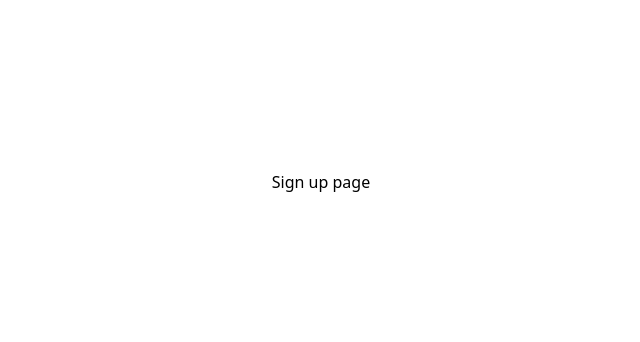
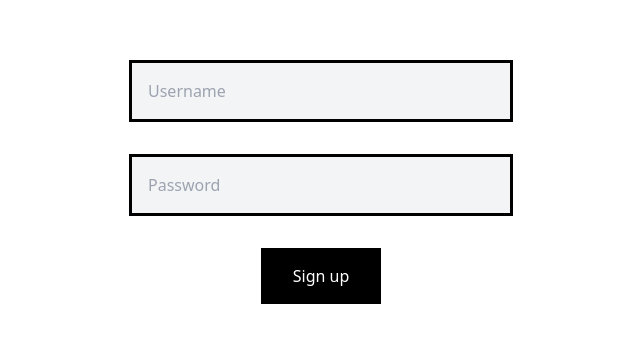
Before and after one commit to SergeyCherepiuk/docs, a SvelteKit app in the folder client/: page /signup in a window 1280 px wide. Shown: the part 218-560 px from the top of the page, without its empty margins (319-959 px from the left). Built offline with nearby package versions, Linux system fonts and the light colour scheme.

Commit message:
DOCS-16: Log in and sign up pages + Insomnia API endpoints

```diff
--- a/client/src/routes/signup/+page.svelte
+++ b/client/src/routes/signup/+page.svelte
@@ -1 +1,64 @@
-<h1 class="flex h-full w-full items-center justify-center">Sign up page</h1>
+<script lang="ts">
+	import TextField from "./../../components/TextField.svelte";
+	import Button from "../../components/Button.svelte";
+    import { ValidationRuleRequired } from "../../validation/Required";
+	import { ValidationRuleMinimumLength } from "../../validation/MinimumLength";
+	import { ValidationRuleUpperCaseLetters } from "../../validation/UpperCaseLetters";
+	import { goto } from "$app/navigation";
+
+    let errorMessage: string | null = null
+    let username: string = ""
+    let password: string = ""
+
+    let usernameValidationRules = [new ValidationRuleRequired(), new ValidationRuleMinimumLength(3)]
+    let passwordValidationRules = [new ValidationRuleRequired(), new ValidationRuleMinimumLength(8), new ValidationRuleUpperCaseLetters(3)]
+
+    let signupPromise: Promise<Response> | undefined = undefined
+    function signup() {
+        // TODO: Validate all TextFields
+
+        signupPromise = fetch("http://localhost:3000/api/v1/auth/signup", {
+            method: "POST",
+            credentials: "include",
+            headers: {
+                "Content-Type": "application/json",
+            },
+            body: JSON.stringify({
+                "username": username,
+                "password": password,
+            }),
+        })
+
+        signupPromise.then(response => {
+            if (response.ok) {
+                goto("/home")
+            } else {
+                response.json().then(body => errorMessage = body.message)
+            }
+        })
+    }
+
+    function wait(ms: number): Promise<any> {
+        return new Promise((res) => setTimeout(res , ms))
+    }
+</script>
+
+<div class="flex flex-col gap-4 w-full h-full items-center justify-center content-center">
+    <div id="inputs" class="flex flex-col items-center gap-8 w-[90%] min-[440px]:w-[80%] min-[550px]:w-[70%] min-[660px]:w-[60%] min-[770px]:w-[50%] min-[990px]:w-[40%] min-[1210px]:w-[30%] min-[1430px]:w-[20%]">
+        {#if errorMessage}
+            <div class="text-red-500">{errorMessage}</div>
+        {/if}
+        <TextField bind:value={username} placeholder="Username" validationRules={usernameValidationRules} />
+        <TextField bind:value={password} type="password" placeholder="Password" validationRules={passwordValidationRules} />
+        <Button type="submit" onClick={signup}>
+            <div class="flex flex-row gap-2 items-center">
+                Sign up
+                {#await signupPromise}
+                    {#await wait(500)}<!--Do nothing-->{:then}
+                        <img src="/images/spinner.svg" alt="Loading spinner" />
+                    {/await}
+                {/await}
+            </div>
+        </Button>
+    </div>
+</div>
```
Also changed, not shown: client/src/routes/login/+page.svelte (+4 -3 lines), 1 other file (tests, documents, lock files or other folders).
